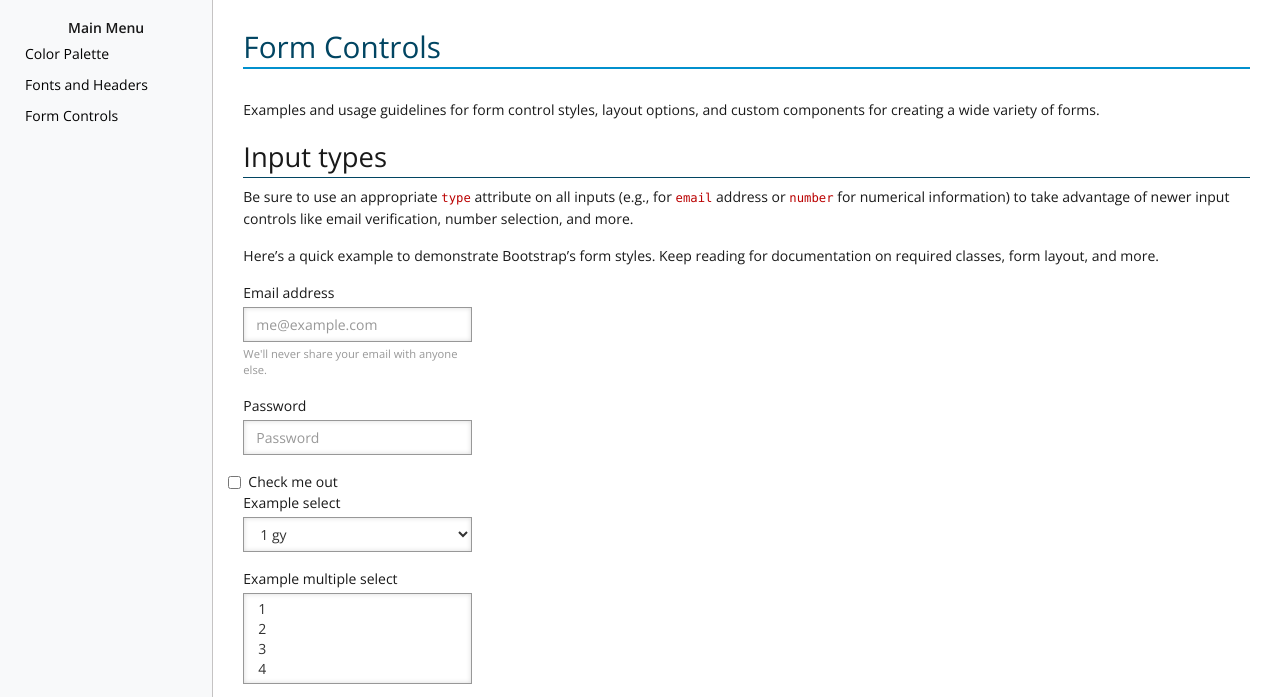
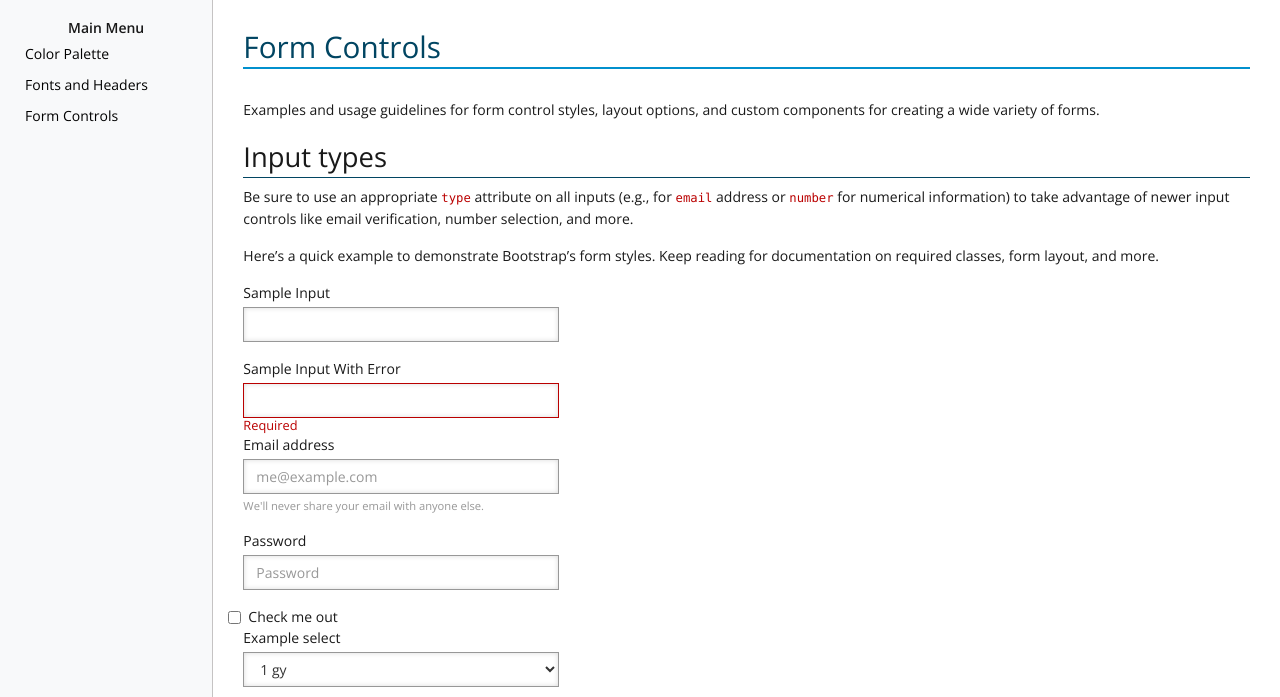
Before and after one commit to autodatadirect/add-style, a website: page docs/formcontrols.html in a window 1280 px wide. Shown: the part 66-763 px from the top of the page. Drawn offline with nearby package versions, Linux system fonts and the light colour scheme; files that its build step writes are made by us from their sources.

Commit message:
Fixed "Required" error message (#10)

```diff
--- a/docs/formcontrols.html
+++ b/docs/formcontrols.html
@@ -51,24 +51,35 @@
         <div class="row">
           <form>
 
-            <div class="form-group col-sm-3">
+            <div class="form-group col-sm-4">
+              <label for="sampleinput">Sample Input</label>
+              <input type="text" class="form-control" id="sampleinput" aria-describedby="sampleInput">
+            </div>
+
+            <div class="form-group col-sm-4">
+              <label for="sampleinput">Sample Input With Error</label>
+              <input type="text" class="form-control is-invalid" id="sampleinput" aria-describedby="sampleInput">
+              <div class="invalid-feedback">Required</div>
+            </div>
+
+            <div class="form-group col-sm-4">
               <label for="exampleInputEmail1">Email address</label>
               <input type="email" class="form-control" id="exampleInputEmail1" aria-describedby="emailHelp"
                      placeholder="me@example.com">
               <small id="emailHelp" class="form-text text-muted">We'll never share your email with anyone else.</small>
             </div>
 
-            <div class="form-group col-sm-3">
+            <div class="form-group col-sm-4">
               <label for="exampleInputPassword1">Password</label>
               <input type="password" class="form-control" id="exampleInputPassword1" placeholder="Password">
             </div>
-            <div class="form-check col-sm-3">
+            <div class="form-check col-sm-4">
               <label class="form-check-label">
                 <input type="checkbox" class="form-check-input">
                 Check me out
               </label>
             </div>
-            <div class="form-group col-sm-3">
+            <div class="form-group col-sm-4">
               <label for="exampleFormControlSelect1">Example select</label>
               <select class="form-control" id="exampleFormControlSelect1">
                 <option>1 gy</option>
@@ -79,7 +90,7 @@
               </select>
             </div>
 
-            <div class="form-group col-sm-3">
+            <div class="form-group col-sm-4">
               <label for="exampleFormControlSelect2">Example multiple select</label>
               <select multiple class="form-control" id="exampleFormControlSelect2">
                 <option>1</option>
@@ -89,7 +100,7 @@
                 <option>5</option>
               </select>
             </div>
-            <div class="form-group col-sm-3">
+            <div class="form-group col-sm-4">
               <label for="exampleFormControlTextarea1">Example textarea</label>
               <textarea class="form-control" id="exampleFormControlTextarea1" rows="3"></textarea>
             </div>
--- a/scss/_custom.scss
+++ b/scss/_custom.scss
@@ -43,3 +43,9 @@ label {
   display: inline-block;
   margin-bottom: .25rem;
 }
+
+.invalid-feedback {
+  margin-top: -2px;
+  font-size: .8rem;
+  position: absolute;
+}
```
